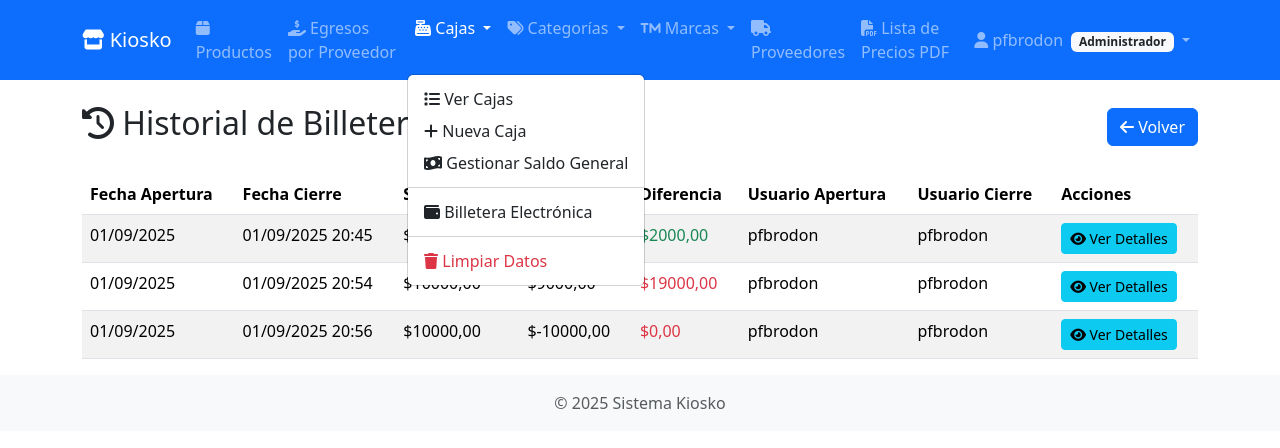
After one commit to pfbrodon/kiosko, a Django app: page /caja/billetera/historial/ in a window 1280 px wide, after a click on "Cajas". The commit adds this page. Shown: the top 448 px of the page. Run offline with Django 5.2, Linux system fonts and the light colour scheme; a user stored in the database is signed in; data comes from the database, SQL or seed files in the repository; both versions use the stored data as it was after the commit.

Commit message:
caja electronica agregada

```diff
--- /dev/null
+++ b/caja/templates/caja/historial_billeteras.html
@@ -0,0 +1,69 @@
+{% extends 'base.html' %}
+
+{% block title %} - Historial Billeteras{% endblock %}
+
+{% block content %}
+<div class="container mt-4">
+    <div class="d-flex justify-content-between align-items-center mb-4">
+        <h2><i class="fas fa-history"></i> Historial de Billeteras</h2>
+        <a href="{% url 'caja:billetera_electronica' %}" class="btn btn-primary">
+            <i class="fas fa-arrow-left"></i> Volver
+        </a>
+    </div>
+
+    {% if billeteras %}
+    <div class="table-responsive">
+        <table class="table table-striped table-hover">
+            <thead>
+                <tr>
+                    <th>Fecha Apertura</th>
+                    <th>Fecha Cierre</th>
+                    <th>Saldo Inicial</th>
+                    <th>Saldo Final</th>
+                    <th>Diferencia</th>
+                    <th>Usuario Apertura</th>
+                    <th>Usuario Cierre</th>
+                    <th>Acciones</th>
+                </tr>
+            </thead>
+            <tbody>
+                {% for billetera in billeteras %}
+                <tr>
+                    <td>{{ billetera.fecha_apertura|date:"d/m/Y" }}</td>
+                    <td>{{ billetera.fecha_cierre|date:"d/m/Y H:i" }}</td>
+                    <td>${{ billetera.saldo_inicial|floatformat:2 }}</td>
+                    <td>${{ billetera.saldo_actual|floatformat:2 }}</td>
+                    <td class="{% if billetera.saldo_actual >= billetera.saldo_inicial %}text-success{% else %}text-danger{% endif %}">
+                        {% widthratio billetera.saldo_actual 1 1 as saldo_final %}
+                        {% widthratio billetera.saldo_inicial 1 1 as saldo_inicial %}
+                        {% widthratio saldo_final 1 1 as diferencia %}
+                        {% widthratio saldo_inicial 1 1 as diferencia_negativa %}
+                        ${{ diferencia|add:diferencia_negativa|floatformat:2 }}
+                    </td>
+                    <td>{{ billetera.usuario_apertura.username }}</td>
+                    <td>{{ billetera.usuario_cierre.username }}</td>
+                    <td>
+                        <button class="btn btn-info btn-sm" onclick="verDetalles({{ billetera.id }})">
+                            <i class="fas fa-eye"></i> Ver Detalles
+                        </button>
+                    </td>
+                </tr>
+                {% endfor %}
+            </tbody>
+        </table>
+    </div>
+    {% else %}
+    <div class="alert alert-info text-center">
+        <h4>No hay historial disponible</h4>
+        <p>Aún no se han cerrado billeteras electrónicas.</p>
+    </div>
+    {% endif %}
+</div>
+
+<script>
+function verDetalles(billeteraId) {
+    // Aquí puedes implementar un modal o redirección para ver detalles
+    alert('Funcionalidad de detalles pendiente de implementar para billetera ID: ' + billeteraId);
+}
+</script>
+{% endblock %}
--- a/caja/urls.py
+++ b/caja/urls.py
@@ -16,4 +16,9 @@ urlpatterns = [
     path('limpiar/', views.limpiar_cajas, name='limpiar_cajas'),
     path('caja-extra/<int:caja_id>/eliminar/', views.eliminar_caja_extra, name='eliminar_caja_extra'),
     path('egresos-proveedor/', views.egresos_por_proveedor, name='egresos_por_proveedor'),
+    path('billetera/', views.billetera_electronica, name='billetera_electronica'),
+    path('billetera/abrir/', views.abrir_billetera, name='abrir_billetera'),
+    path('billetera/movimiento/', views.nuevo_movimiento_billetera, name='nuevo_movimiento_billetera'),
+    path('billetera/cerrar/<int:billetera_id>/', views.cerrar_billetera, name='cerrar_billetera'),
+    path('billetera/historial/', views.historial_billeteras, name='historial_billeteras'),
 ]
--- a/caja/views.py
+++ b/caja/views.py
@@ -1,12 +1,11 @@
-
 from django.shortcuts import render, redirect, get_object_or_404
 from django.contrib import messages
 from django.db.models import Sum, Q
 from django.core.exceptions import ValidationError
 from django.contrib.auth.decorators import login_required
 from decimal import Decimal
-from .models import SaldoGeneral, CajaDiaria, Recreo, EventoEspecial, PagoProveedor
-from .forms import InicioCajaForm, InicioCajaExtraForm, RecreoForm, EventoEspecialForm, PagoProveedorForm
+from .models import SaldoGeneral, CajaDiaria, Recreo, EventoEspecial, PagoProveedor, BilleteraElectronica, MovimientoBilletera
+from .forms import InicioCajaForm, InicioCajaExtraForm, RecreoForm, EventoEspecialForm, PagoProveedorForm, AbrirBilleteraForm, MovimientoBilleteraForm
 from django import forms
 from usuarios.decorators import solo_admin, admin_o_encargado
 from django.utils import timezone
@@ -673,3 +672,116 @@ def editar_recreo(request, recreo_id):
         'recreo': recreo,
         'caja': caja
     })
+
+@login_required
+def billetera_electronica(request):
+    """Vista principal de la billetera electrónica"""
+    # Verificar permisos
+    if not (request.user.perfil and request.user.perfil.rol in ['admin', 'encargado']):
+        messages.error(request, 'No tienes permisos para acceder a la billetera electrónica.')
+        return redirect('home')
+
+    billetera_activa = BilleteraElectronica.objects.filter(cerrada=False).first()
+    movimientos_recientes = []
+
+    if billetera_activa:
+        movimientos_recientes = MovimientoBilletera.objects.filter(
+            billetera=billetera_activa
+        )[:10]
+
+    context = {
+        'billetera_activa': billetera_activa,
+        'movimientos_recientes': movimientos_recientes,
+    }
+    return render(request, 'caja/billetera_electronica.html', context)
+
+@login_required
+def abrir_billetera(request):
+    """Abrir nueva billetera electrónica"""
+    if not (request.user.perfil and request.user.perfil.rol == 'admin'):
+        messages.error(request, 'Solo los administradores pueden abrir billeteras.')
+        return redirect('caja:billetera_electronica')
+
+    # Verificar que no haya billetera abierta
+    if BilleteraElectronica.objects.filter(cerrada=False).exists():
+        messages.error(request, 'Ya existe una billetera abierta.')
+        return redirect('caja:billetera_electronica')
+
+    if request.method == 'POST':
+        form = AbrirBilleteraForm(request.POST)
+        if form.is_valid():
+            billetera = form.save(commit=False)
+            billetera.usuario_apertura = request.user
+            billetera.save()
+            messages.success(request, 'Billetera electrónica abierta correctamente.')
+            return redirect('caja:billetera_electronica')
+    else:
+        form = AbrirBilleteraForm()
+
+    return render(request, 'caja/abrir_billetera.html', {'form': form})
+
+@login_required
+def nuevo_movimiento_billetera(request):
+    """Crear nuevo movimiento en billetera"""
+    if not (request.user.perfil and request.user.perfil.rol in ['admin', 'encargado']):
+        messages.error(request, 'No tienes permisos para realizar movimientos.')
+        return redirect('caja:billetera_electronica')
+
+    billetera_activa = BilleteraElectronica.objects.filter(cerrada=False).first()
+    if not billetera_activa:
+        messages.error(request, 'No hay billetera activa.')
+        return redirect('caja:billetera_electronica')
+
+    if request.method == 'POST':
+        form = MovimientoBilleteraForm(request.POST)
+        if form.is_valid():
+            movimiento = form.save(commit=False)
+            movimiento.billetera = billetera_activa
+            movimiento.usuario = request.user
+            movimiento.save()
+            messages.success(request, 'Movimiento registrado correctamente.')
+            return redirect('caja:billetera_electronica')
+    else:
+        form = MovimientoBilleteraForm()
+
+    return render(request, 'caja/nuevo_movimiento_billetera.html', {
+        'form': form,
+        'billetera': billetera_activa
+    })
+
+@login_required
+def cerrar_billetera(request, billetera_id):
+    """Cerrar billetera electrónica"""
+    if not (request.user.perfil and request.user.perfil.rol == 'admin'):
+        messages.error(request, 'Solo los administradores pueden cerrar billeteras.')
+        return redirect('caja:billetera_electronica')
+
+    billetera = get_object_or_404(BilleteraElectronica, id=billetera_id, cerrada=False)
+
+    if request.method == 'POST':
+        billetera.cerrada = True
+        billetera.fecha_cierre = timezone.now()
+        billetera.usuario_cierre = request.user
+        billetera.save()
+
+        # Sumar al saldo general de caja
+        saldo_general = SaldoGeneral.objects.first()
+        if not saldo_general:
+            saldo_general = SaldoGeneral.objects.create()
+        saldo_general.monto += billetera.saldo_actual
+        saldo_general.save()
+
+        messages.success(request, f'Billetera cerrada. Saldo final: ${billetera.saldo_actual} sumado al saldo general.')
+        return redirect('caja:billetera_electronica')
+
+    return render(request, 'caja/cerrar_billetera.html', {'billetera': billetera})
+
+@login_required
+def historial_billeteras(request):
+    """Ver historial de billeteras cerradas"""
+    if not (request.user.perfil and request.user.perfil.rol in ['admin', 'encargado']):
+        messages.error(request, 'No tienes permisos para ver el historial.')
+        return redirect('caja:billetera_electronica')
+
+    billeteras = BilleteraElectronica.objects.filter(cerrada=True)
+    return render(request, 'caja/historial_billeteras.html', {'billeteras': billeteras})
--- a/precios/templates/base.html
+++ b/precios/templates/base.html
@@ -58,6 +58,13 @@
                             <li>
                                 <a class="dropdown-item" href="{% url 'caja:gestionar_saldo' %}">
                                     <i class="fas fa-money-bill-wave"></i> Gestionar Saldo General
+                                </a>
+                            </li>
+                            <li><hr class="dropdown-divider"></li>
+                            <!-- AGREGAR ESTE ENLACE AQUÍ -->
+                            <li>
+                                <a class="dropdown-item" href="{% url 'caja:billetera_electronica' %}">
+                                    <i class="fas fa-wallet"></i> Billetera Electrónica
                                 </a>
                             </li>
                             <li><hr class="dropdown-divider"></li>
```
Also changed, not shown: caja/forms.py (+49 -0 lines), caja/models.py (+60 -0 lines), caja/templates/caja/abrir_billetera.html (added, +1 -0 lines), caja/templates/caja/billetera_electronica.html (added, +124 -0 lines), caja/templates/caja/cerrar_billetera.html (added, +53 -0 lines), caja/templates/caja/nuevo_movimiento_billetera.html (added, +104 -0 lines), caja/migrations/0008_billeteraelectronica_movimientobilletera.py (added), db.sqlite3.
